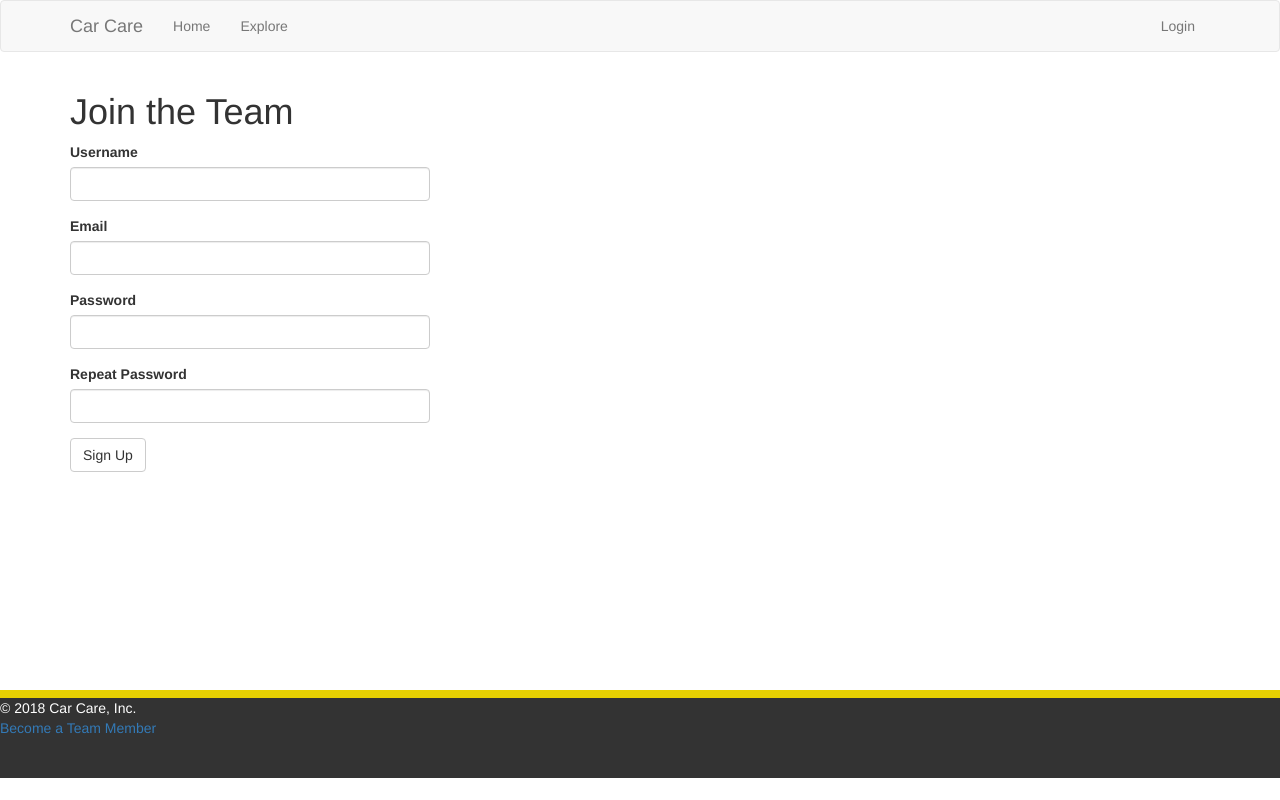
After one commit to pastranastevenaz/flask_cms, a Flask app: page /auth/signup in a window 1280 px wide. The commit adds this page. Run offline with Flask 2, Linux system fonts and the light colour scheme; some libraries are stand-ins or nearby versions.

Commit message:
july-1-2019-4:25am

```diff
--- a/app/auth/forms.py
+++ b/app/auth/forms.py
@@ -32,6 +32,29 @@ class RegistrationForm(FlaskForm):
             raise ValidationError(_('Please use a different email address.'))
 
 
+
+class SignupForm(FlaskForm):
+    username = StringField(_l('Username'), validators=[DataRequired()])
+    email = StringField(_l('Email'), validators=[DataRequired(), Email()])
+    password = PasswordField(_l('Password'), validators=[DataRequired()])
+    password2 = PasswordField(
+        _l('Repeat Password'), validators=[DataRequired(),
+                                            EqualTo('password')])
+    submit = SubmitField(_l('Sign Up'))
+
+    def validate_username(self, username):
+        user=User.query.filter_by(username=username.data).first()
+        if user is not None:
+            raise ValidationError(_('Please use a different Username'))
+
+    def validate_email(self, email):
+        user = User.query.filter_by(email=email.data).first()
+        if user is not None:
+            raise ValidationError(_('Please use a different email address.'))
+
+
+
+
 class ResetPasswordRequestForm(FlaskForm):
     email = StringField(_l('Email'), validators=[DataRequired(), Email()])
     submit = SubmitField(_l('Request Password Reset'))
--- a/app/auth/routes.py
+++ b/app/auth/routes.py
@@ -5,7 +5,7 @@ from flask_babel import _
 from app import db
 from app.auth import bp
 from app.auth.forms import LoginForm, RegistrationForm, \
-    ResetPasswordRequestForm, ResetPasswordForm
+    ResetPasswordRequestForm, ResetPasswordForm, SignupForm
 from app.models import User
 from app.auth.email import send_password_reset_email
 
@@ -33,14 +33,14 @@ def logout():
     logout_user()
     return redirect(url_for('main.index'))
 
-
+# REGISTER AS A CUSTOMER!!!
 @bp.route('/register', methods=['GET', 'POST'])
 def register():
     if current_user.is_authenticated:
         return redirect(url_for('main.index'))
     form = RegistrationForm()
     if form.validate_on_submit():
-        user = User(username=form.username.data, email=form.email.data)
+        user = User(username=form.username.data, email=form.email.data, role='customer')
         user.set_password(form.password.data)
         db.session.add(user)
         db.session.commit()
@@ -48,6 +48,22 @@ def register():
         return redirect(url_for('auth.login'))
     return render_template('auth/register.html', title=_('Register'),
                            form=form)
+
+# SIGNUP AS A TEAM MEMBER!!!
+@bp.route('/signup', methods=['GET', 'POST'])
+def signup():
+    if current_user.is_authenticated:
+        return redirect(url_for('main.index'))
+    form = SignupForm()
+    if form.validate_on_submit():
+        user = User(username=form.username.data, email=form.email.data, role="contractor")
+        user.set_password(form.password.data)
+        db.session.add(user)
+        db.session.commit()
+        flash(_('Welcme to the team'))
+        return redirect(url_for('auth.login'))
+    return render_template('auth/signup.html', title=_('Join the Team'), form=form)
+
 
 
 @bp.route('/reset_password_request', methods=['GET', 'POST'])
--- a/app/main/routes.py
+++ b/app/main/routes.py
@@ -77,7 +77,7 @@ def user(username):
                            next_url=next_url, prev_url=prev_url)
 
 
-@bp.route('/edit_profile', methods=['GET', 'POST'])
+@bp.route('/edit_account', methods=['GET', 'POST'])
 @login_required
 def edit_profile():
     form = EditProfileForm(current_user.username)
@@ -90,7 +90,7 @@ def edit_profile():
     elif request.method == 'GET':
         form.username.data = current_user.username
         form.about_me.data = current_user.about_me
-    return render_template('edit_profile.html', title=_('Edit Profile'),
+    return render_template('edit_account.html', title=_('Edit Profile'),
                            form=form)
 
 
--- a/app/models.py
+++ b/app/models.py
@@ -19,7 +19,7 @@ class User(UserMixin, db.Model):
     id = db.Column(db.Integer, primary_key=True)
     username = db.Column(db.String(64), index=True, unique=True)
 
-    #role = db.Column(db.String(11)) # ['admin','customer','contractor']
+    role = db.Column(db.String(11)) # ['admin','customer','contractor']
 
     email = db.Column(db.String(120), index=True, unique=True)
     password_hash = db.Column(db.String(128))
@@ -31,6 +31,9 @@ class User(UserMixin, db.Model):
         primaryjoin=(followers.c.follower_id == id),
         secondaryjoin=(followers.c.followed_id == id),
         backref=db.backref('followers', lazy='dynamic'), lazy='dynamic')
+
+    def get_role(self, user):
+        return self.role
 
     def __repr__(self):
         return '<User {}>'.format(self.username)
--- a/app/static/css/custom.css
+++ b/app/static/css/custom.css
@@ -1,3 +1,23 @@
+:root{
+  /* Colors */
+  --footer-color:  #e7d102;
+  /* Dimensions */
+  --content-height: 76vh;
+}
+
+#content-section{
+  min-height: var(--content-height);
+  padding-bottom: 10px;
+
+}
+
 footer{
   background-color: #333;
+  color: white;
+  height: 80px;
 }
+#footer-divider{
+  margin-top: 10px;
+  background-color: var(--footer-color);
+  height: 8px;
+}
--- /dev/null
+++ b/app/templates/auth/signup.html
@@ -0,0 +1,11 @@
+{% extends 'base.html' %}
+{% import 'bootstrap/wtf.html' as wtf %}
+
+{% block app_content %}
+  <h1>Join the Team</h1>
+  <div class="row">
+    <div class="col-md-4">
+      {{ wtf.quick_form(form) }}
+    </div>
+  </div>
+{% endblock %}
--- a/app/templates/base.html
+++ b/app/templates/base.html
@@ -1,6 +1,10 @@
 {% extends 'bootstrap/base.html' %}
+{% block styles %}
+{{super()}}
+<link rel= "stylesheet" type= "text/css" href= "{{ url_for('static',filename='css/custom.css') }}">
+{% endblock %}
+{% block title %}
 
-{% block title %}
     {% if title %}{{ title }} - {{ appname }}{% else %}{{ _('Welcome to name_not_defined') }}{% endif %}
 {% endblock %}
 
@@ -9,7 +13,7 @@
 {% endblock %}
 
 {% block content %}
-    <div class="container">
+    <div class="container" id="content-section">
         {% with messages = get_flashed_messages() %}
         {% if messages %}
             {% for message in messages %}
--- a/app/templates/footer.html
+++ b/app/templates/footer.html
@@ -1,3 +1,5 @@
+<div id="footer-divider"></div>
 <footer>
-  &copy; 2018 Car Care, Inc.
+  &copy; 2018 Car Care, Inc.<br>
+  <p><a href="{{url_for('auth.signup')}}">Become a Team Member</a></p>
 </footer>
--- a/app/templates/nav.html
+++ b/app/templates/nav.html
@@ -18,7 +18,7 @@
                 {% if current_user.is_anonymous %}
                 <li><a href="{{ url_for('auth.login') }}">{{ _('Login') }}</a></li>
                 {% else %}
-                <li><a href="{{ url_for('main.user', username=current_user.username) }}">{{ _('Profile') }}</a></li>
+                <li><a href="{{ url_for('main.user', username=current_user.username) }}">{{ _('Account') }}</a></li>
                 <li><a href="{{ url_for('auth.logout') }}">{{ _('Logout') }}</a></li>
                 {% endif %}
             </ul>
--- /dev/null
+++ b/tech_debt.txt
@@ -0,0 +1,4 @@
+Things to improve iteratively
+
+
+Registratin and Signup forms. Just have one, and assing the rle base on the URL the frm comes from instead of two seperate ones
```
Also changed, not shown: migrations/versions/162a147c8e3e_add_role_field_to_user.py (added, +37 -0 lines), README.md, app/templates/edit_account.html (renamed from app/templates/edit_profile.html), 2 other files.
